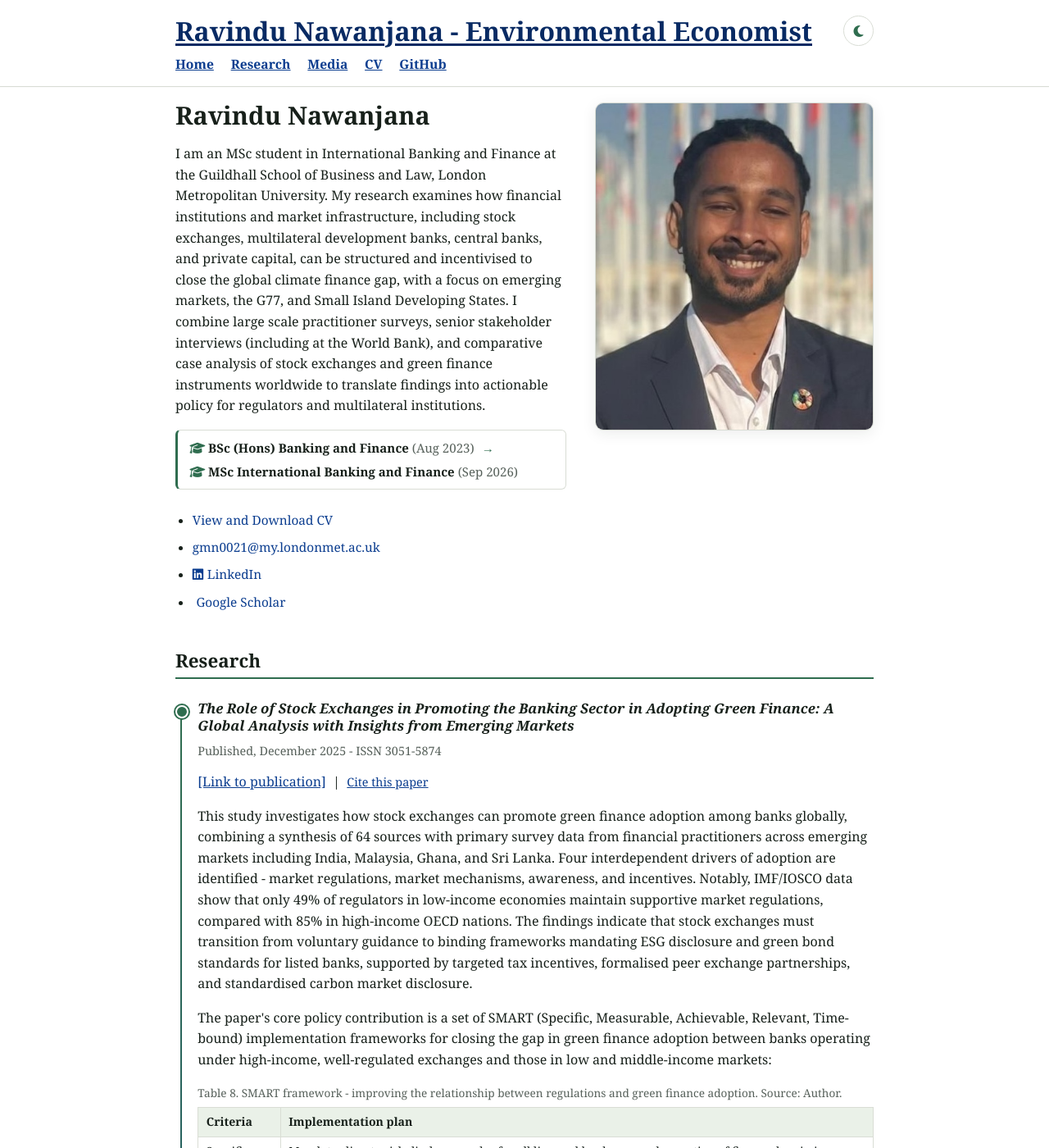
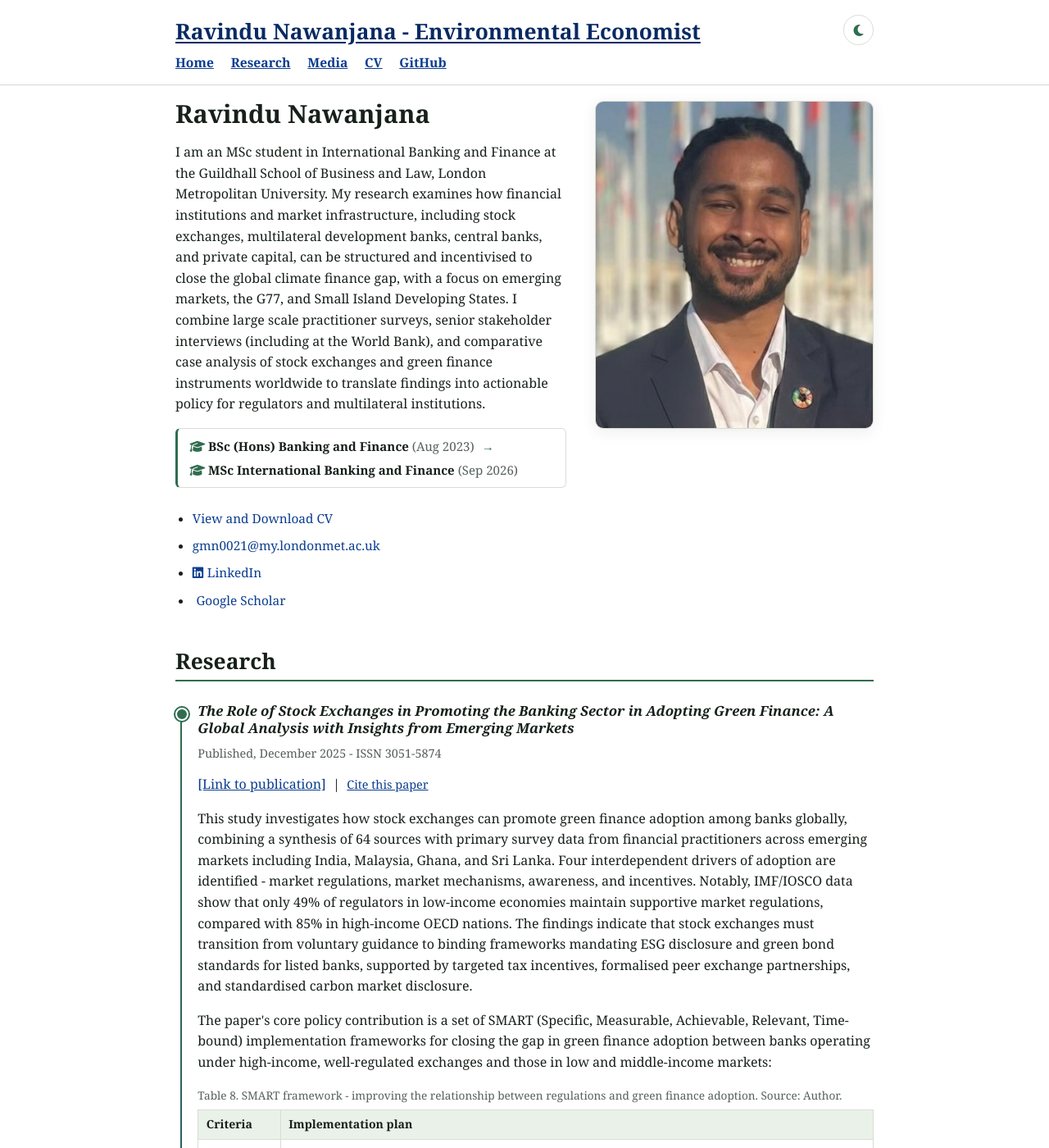
Before and after one commit to RavinduNawanjana/ravindunawanjana.github.io, a Jekyll site: the page built from index.md, in a window 1280 px wide and 1400 px high. Shown: the whole window at 82% size. Built offline with Jekyll 4.4.1, drawn with Linux system fonts in a browser that asks for light colours; a style sheet for code colours, icons or effects is not loaded.

Commit message:
Update style.css

```diff
--- a/assets/css/style.css
+++ b/assets/css/style.css
@@ -46,7 +46,8 @@ body {
 h1, h2, h3 { line-height: 1.25; margin: 0 0 0.5em; color: var(--ink); }
 h1 { font-size: 1.9rem; }
 h2 {
-  font-size: 1.4rem;
+  font-size: 1.65rem;
+  font-weight: 800;
   margin-top: 2.4rem;
   padding-bottom: 0.35rem;
   border-bottom: 2px solid var(--leaf);
@@ -82,13 +83,13 @@ a:hover { color: var(--link-dark); }
   display: flex;
   align-items: baseline;
   flex-wrap: wrap;
-  gap: 0.5rem;
+  gap: 1.25rem;
   padding-top: 1.1rem;
 }
 
 .site-heading { margin: 0; }
 .site-heading a {
-  font-size: 2rem;
+  font-size: 1.65rem;
   font-weight: 800;
   color: var(--link-dark);
   text-decoration: underline;
@@ -309,7 +310,7 @@ blockquote {
 
 @media (max-width: 720px) {
   h1 { font-size: 1.5rem; }
-  .site-heading a { font-size: 1.35rem; }
+  .site-heading a { font-size: 1.2rem; }
   .profile-photo-wrap { float: none; margin: 0 0 1.2rem; }
   .profile-photo { width: 100%; height: auto; aspect-ratio: 4 / 5; max-width: 320px; }
   table.data-table { font-size: 0.8rem; }
```
